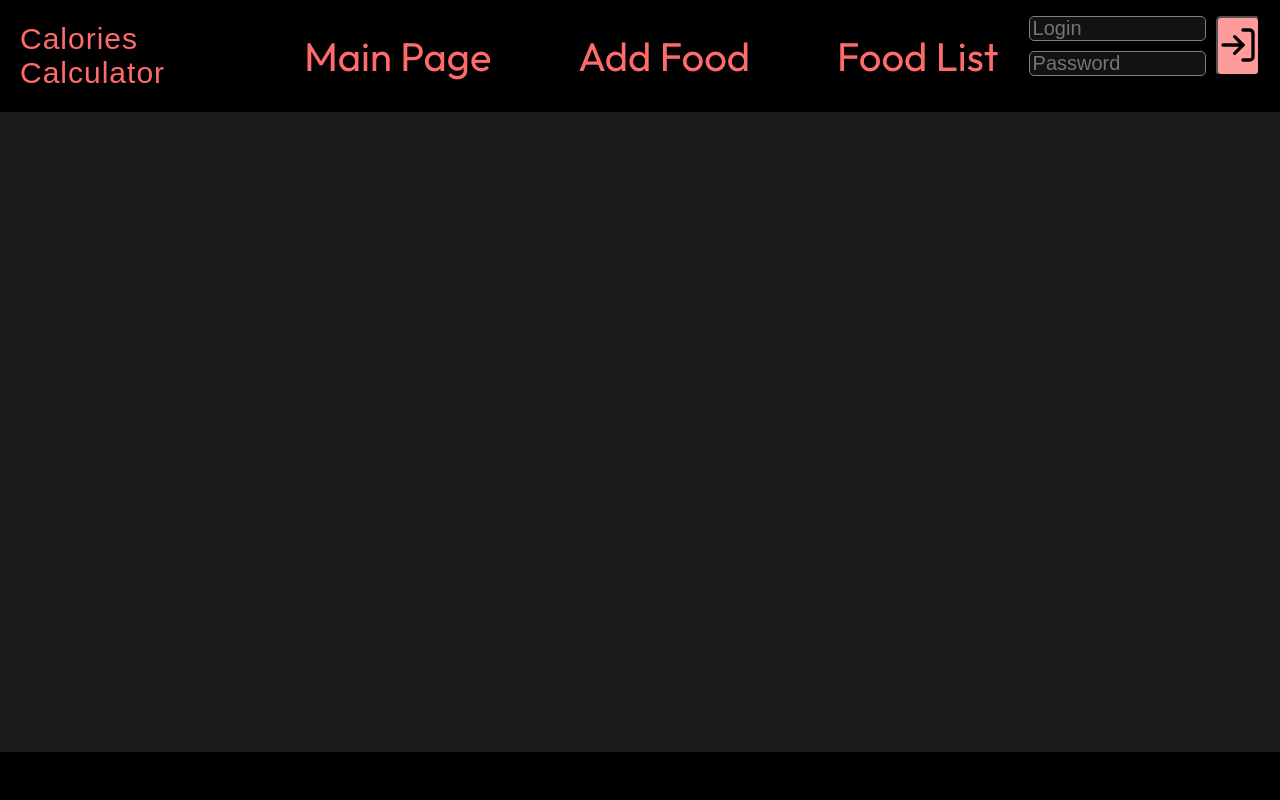
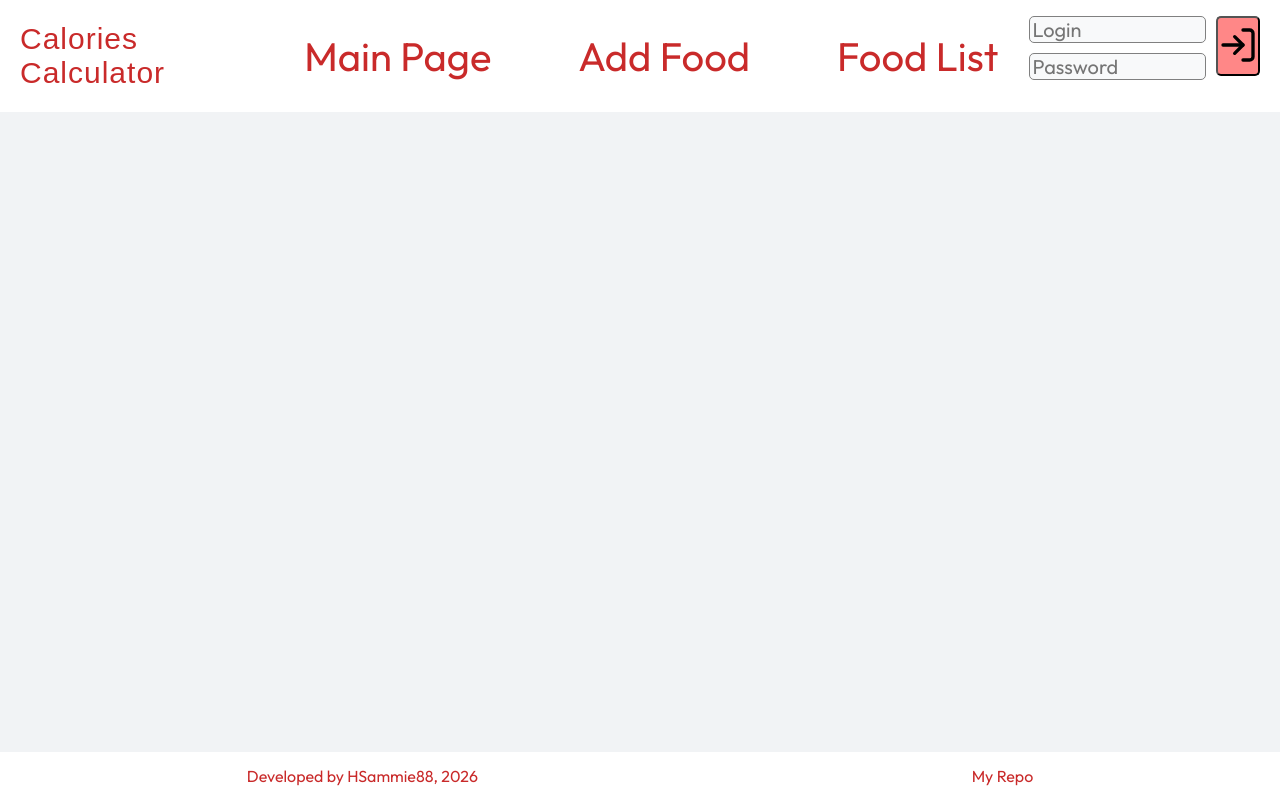
Before and after one commit to HSammie88/CaloriesCalculator, a React (Vite) app: page / in a window 1280 px wide. Built offline with nearby package versions, Linux system fonts and the light colour scheme; a web font is replaced by a local one.

Commit message:
Окно ошибки, футер

```diff
--- a/src/App.tsx
+++ b/src/App.tsx
@@ -1,11 +1,13 @@
 import { createBrowserRouter, RouterProvider } from 'react-router-dom'
 import './App.css'
 import Layout from './components/Layout/Layout'
+import ErrorPage from './pages/ErrorPage/ErrorPage'
 
 const router = createBrowserRouter([
     {
         path: "/",
         element: <Layout/>,
+        errorElement: <ErrorPage/>,
         children: [
             {
                 index: true,
--- a/src/components/Context/Context.tsx
+++ b/src/components/Context/Context.tsx
@@ -17,7 +17,7 @@ interface IContextValues{
 const ContextProvider = createContext<IContextValues | undefined>(undefined)
 
 const Context = ({children}: IContextProps) =>{
-    const [isDark, setDark] = useState(true)
+    const [isDark, setDark] = useState(false)
     const [currentUser, setCurrentUser] = useState('')
     const changeTheme = (): void => {setDark(!isDark)}
     const currentColors: ColorsFields = isDark ? colors.dark : colors.light
--- a/src/components/Footer/Footer.module.css
+++ b/src/components/Footer/Footer.module.css
@@ -1,4 +1,8 @@
 .container{
     width: 100%;
     height: 3rem;
+    background-color: var(--footer-color);
+    display: flex;
+    justify-content: space-around;
+    align-items: center;
 }
--- a/src/components/Footer/Footer.tsx
+++ b/src/components/Footer/Footer.tsx
@@ -5,13 +5,16 @@ import { ContextProvider } from '../Context/Context'
 export default function Footer(){
     const {currentColors} = useContext(ContextProvider)!
 
-    const styleContainer: React.CSSProperties ={
-        backgroundColor: currentColors.header,
+    const styleContainer: React.CSSProperties & {
+        [key: `--${string}`]: string | number;
+      } = {
+        "--footer-color": currentColors.header,
         color: currentColors.text,
-    }
+      };
     return (
         <footer style={styleContainer} className={style.container}>
-
+            <p>Developed by HSammie88, 2026</p>
+            <a href="https://github.com/HSammie88/CaloriesCalculator">My Repo</a>
         </footer>
     )
 }
--- a/src/index.css
+++ b/src/index.css
@@ -1,8 +1,11 @@
+@import url("https://fonts.googleapis.com/css2?family=Outfit:wght@100..900&display=swap");
+
 *{
     margin: 0;
     padding: 0;
     text-decoration: none;
     box-sizing: border-box;
+    font-family: 'Outfit';
 }
 
 a {
@@ -34,3 +37,13 @@ body{
     justify-content: center;
     align-items: center;
 }
+
+.error-page{
+    width: 100%;
+    height: 100%;
+    display: flex;
+    justify-content: center;
+    align-items: center;
+    font-size: 90px;
+    font-family: 'Outfit', sans-serif;
+}
--- a/src/pages/ErrorPage/ErrorPage.tsx
+++ b/src/pages/ErrorPage/ErrorPage.tsx
@@ -0,0 +1,16 @@
+import { useContext } from 'react'
+import { ContextProvider } from '../../components/Context/Context'
+
+interface IErrorProps{
+    errorMessage?: string,
+}
+
+export default function ErrorPage({errorMessage = "Page not found, error 404"}: IErrorProps){
+    const {currentColors} = useContext(ContextProvider)!
+
+    return (
+        <div style={{color: currentColors.text}} className='error-page'>
+            <p>{errorMessage}</p>
+        </div>
+    )
+}
```
Also changed, not shown: src/pages/ErrorPage/ErrorPage.module.css (deleted).
